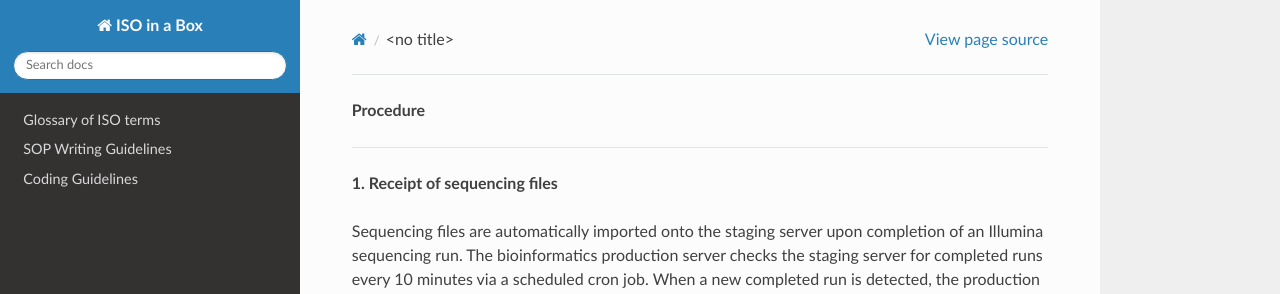
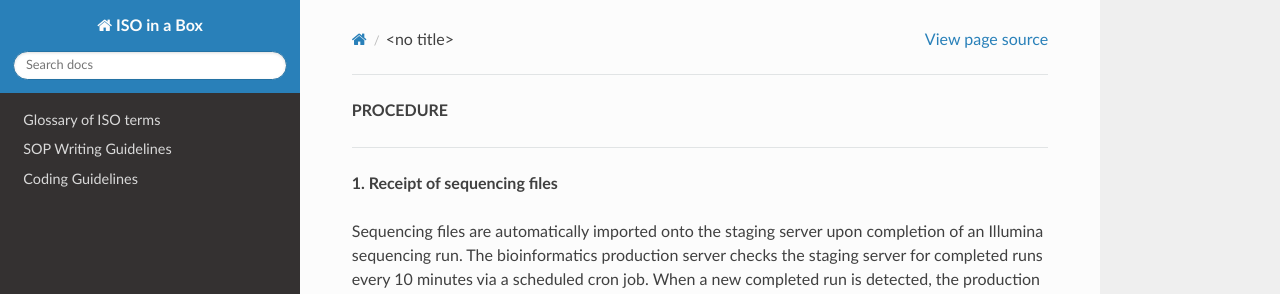
Before and after one commit to ASendellPrice/IIB-rtd, a Sphinx documentation site: the page built from docs/source/sop_guide/procedure/example_bioinformatics.rst, in a window 1280 px wide and 900 px high. Shown: the top 294 px of the window. Built offline with Sphinx 7.4.7 and the Read the Docs theme 3.1.0, drawn with Linux system fonts in a browser that asks for light colours; pages that are not in the unit, such as notebooks, are missing from menus.

Commit message:
Formating title in dropdown

```diff
--- a/docs/source/sop_guide/procedure/example_bioinformatics.rst
+++ b/docs/source/sop_guide/procedure/example_bioinformatics.rst
@@ -1,4 +1,4 @@
-.. rubric:: Procedure
+.. rubric:: PROCEDURE
 
 .. raw:: html
 
```
